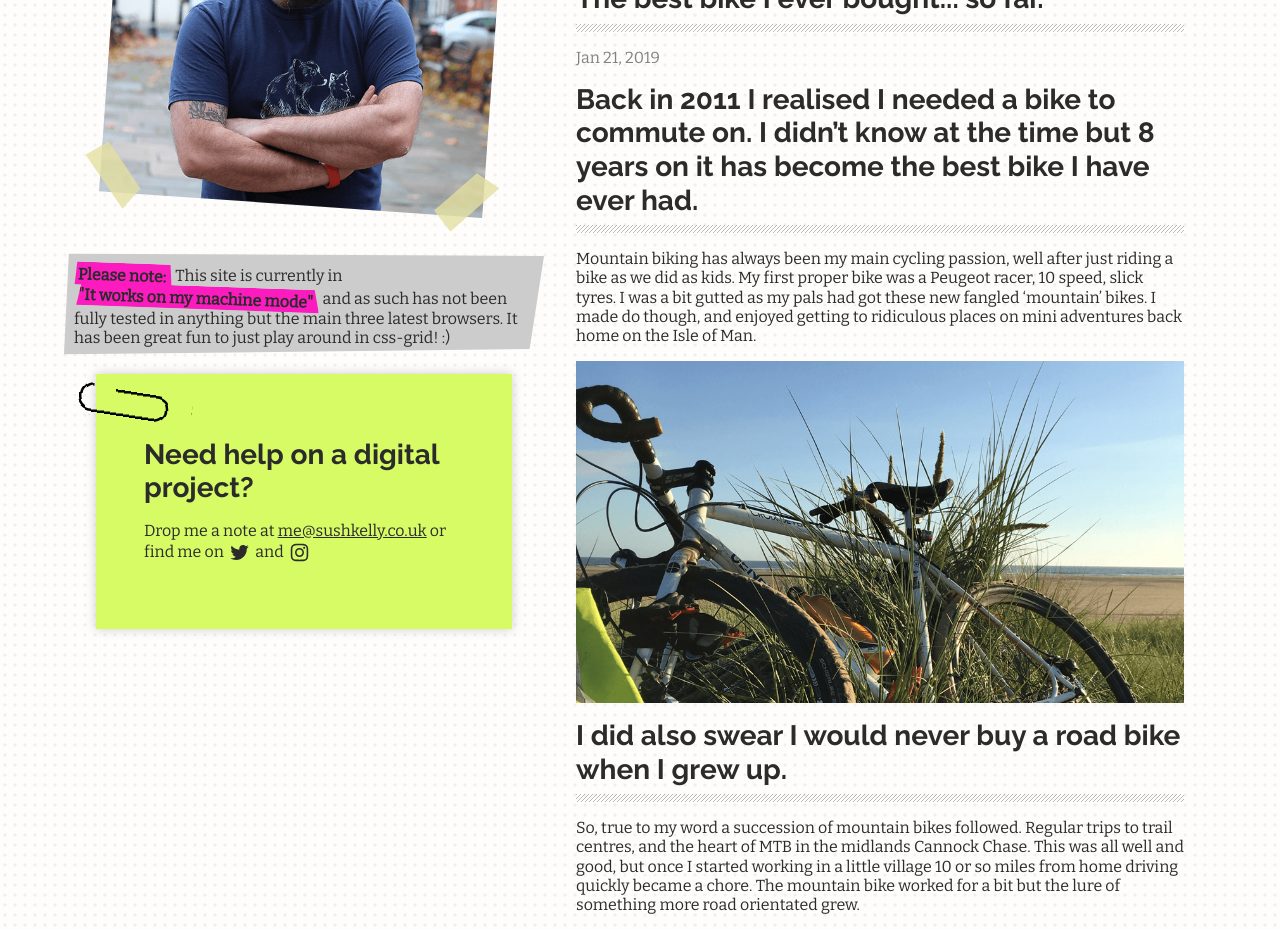
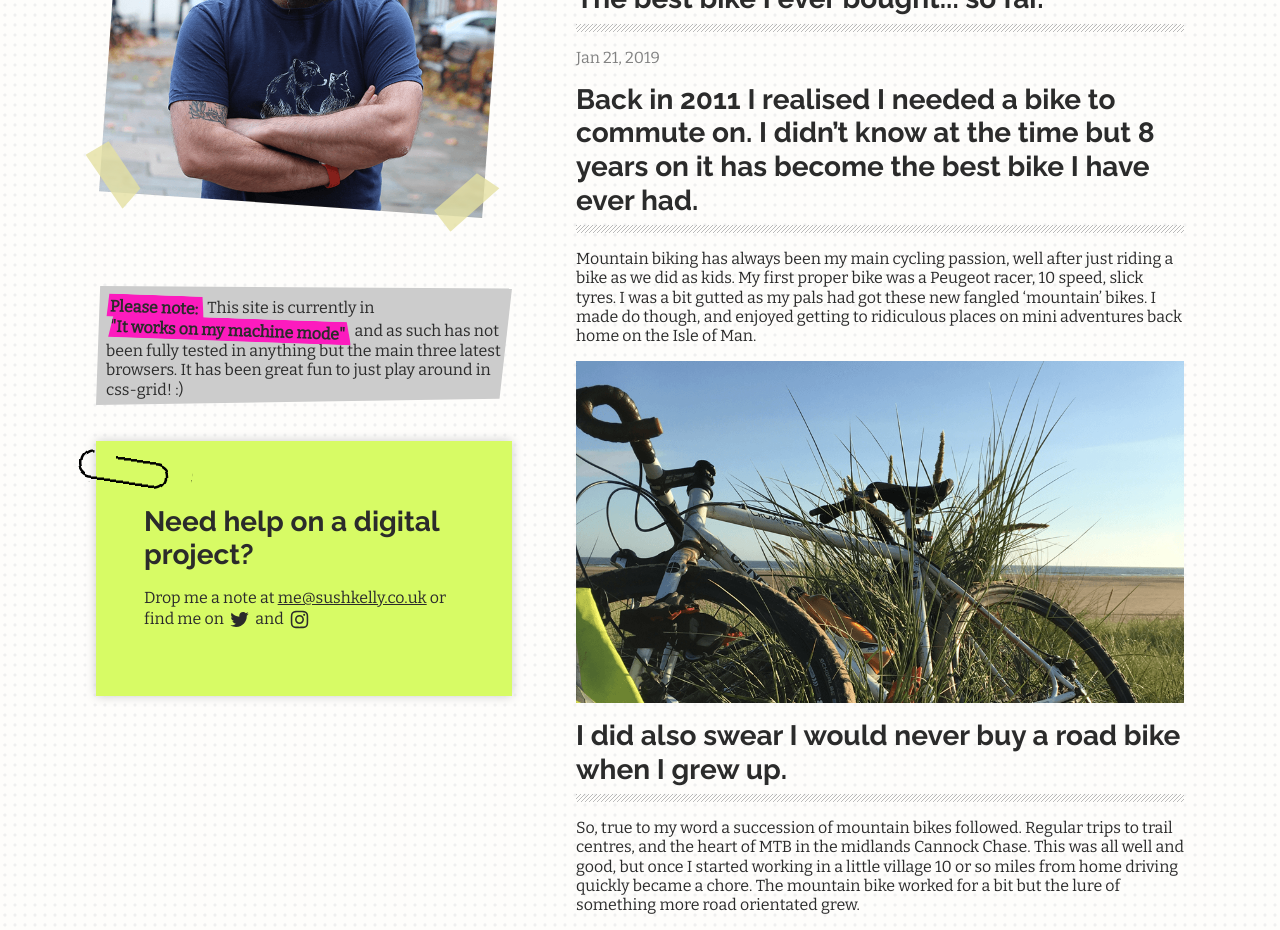
Before and after one commit to maxray/maxray.github.io, a Jekyll site: the page built from index.html, in a window 1280 px wide. Shown: the part 680-1610 px from the top of the page. Built offline with Jekyll 4.4.1, drawn with Linux system fonts in a browser that asks for light colours.

Commit message:
paperclip

```diff
--- a/css/main.css
+++ b/css/main.css
@@ -171,6 +171,7 @@ a {
 .note {
   background-color: #cccccc;
   padding: 10px;
+  margin: 2rem;
   text-decoration: none;
   display: inline-block;
   -webkit-clip-path: polygon(1% 1%, 100% 3%, 97% 92%, 0% 97%);
```
